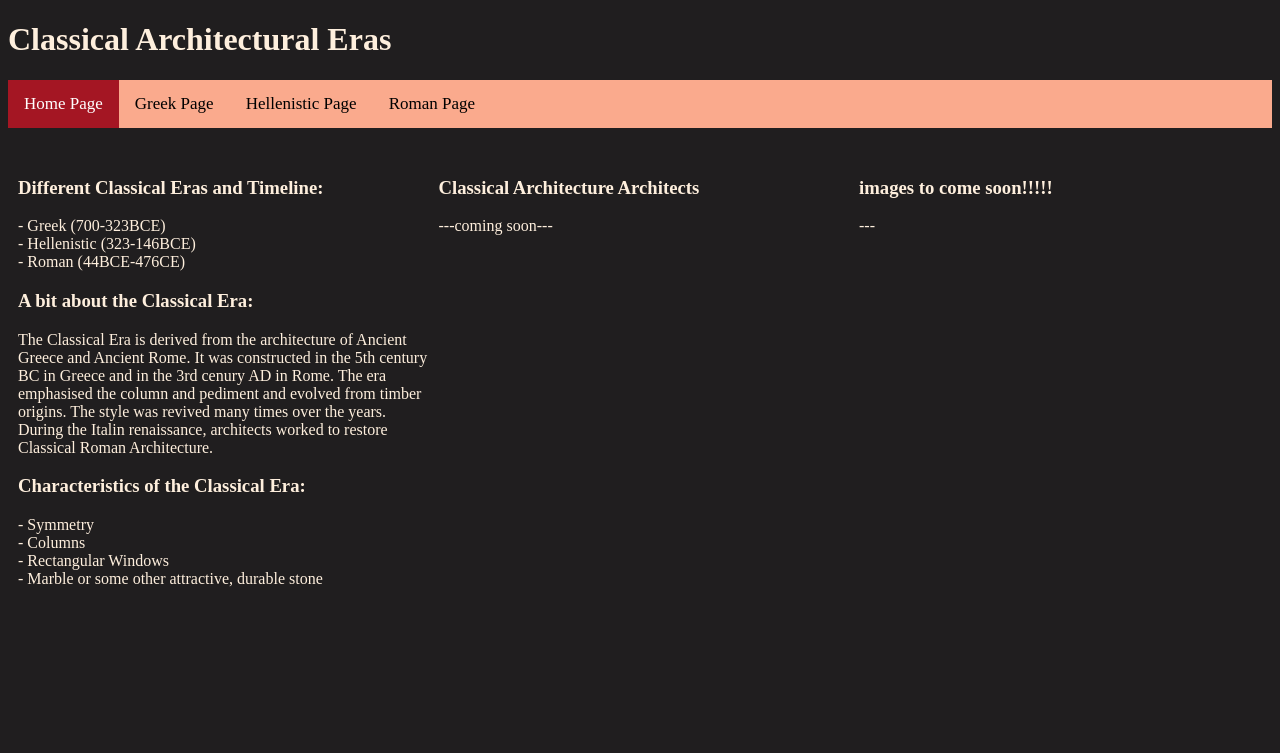
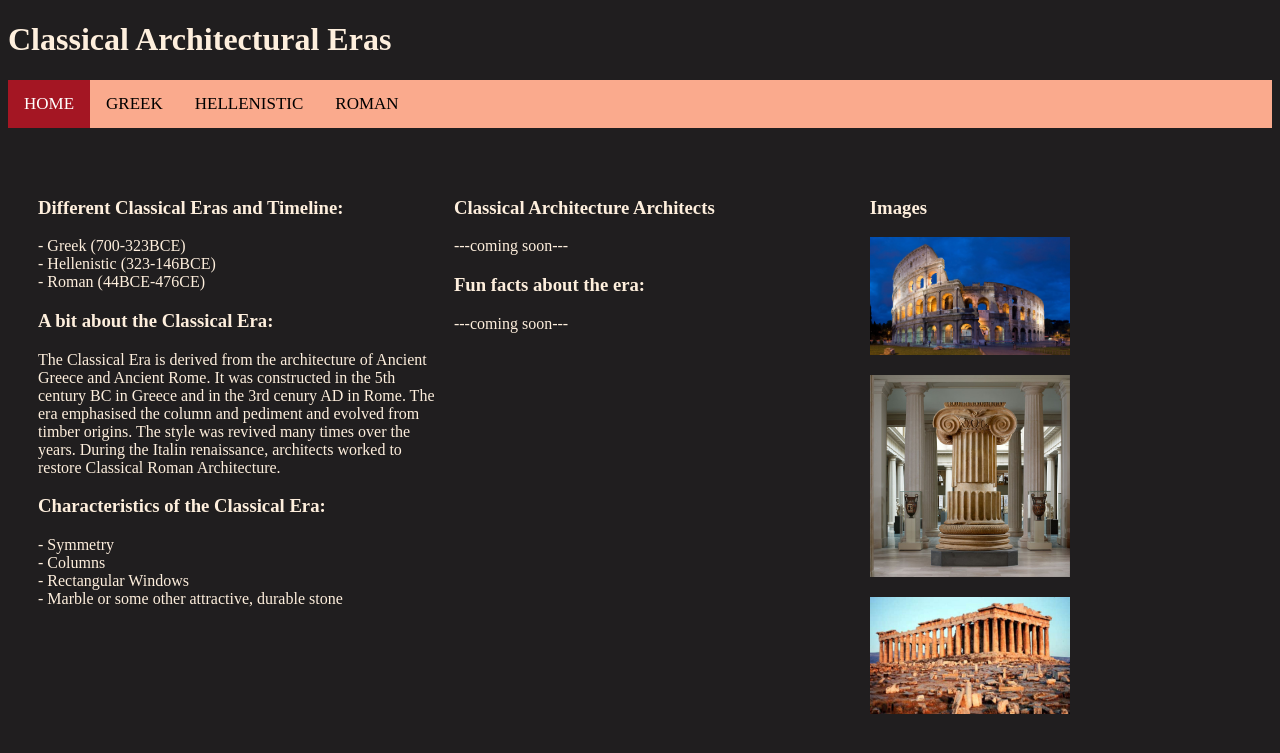
Before and after one commit to Llamalover217/eras, a Flask app: page / in a window 1280 px wide. Shown: the top 753 px of the page. Run offline with Flask 2, Linux system fonts and the light colour scheme.

Commit message:
added photos to home page

```diff
--- a/static/styles.css
+++ b/static/styles.css
@@ -28,6 +28,11 @@ ul {
   position: -webkit-sticky; /* Safari */   /* try to get working later */
   position: sticky;
   top: 0;
+}
+
+.rest {
+  /* gives the rest of the page a margin of 30px */
+  margin: 30px;
 }
 
 .center-text {
@@ -64,22 +69,20 @@ ul {
   color: white;
 }
 
-.item1 { grid-area: header; }
-.item2 { grid-area: nav; }
-.item3 { grid-area: leftmain; }
-.item4 { grid-area: middlemain; }
-.item5 { grid-area: rightmain; }
-.item6 { grid-area: footer; }
+.item1 { grid-area: leftmain; }
+.item2 { grid-area: middlemain; }
+.item3 { grid-area: rightmain; }
+.item4 { grid-area: footer; }
 
 .grid-container {
   display: grid;
   grid-template-areas:
     'leftmain middlemain rightmain'
     'footer footer footer';
-  grid-template-columns: 33% 33% 33%;
+  grid-template-columns: 33.3% 33.3% 33.3%;
   justify-content: space-evenly;
-  grid-gap: 10px;
-  padding: 10px;
+  grid-column-gap: 15px;
+  padding: 0px;
 }
 
 .grid-container > div {
--- a/templates/home.html
+++ b/templates/home.html
@@ -1,7 +1,7 @@
 {% extends 'layout.html' %}
 {% block main %}
   <div class="grid-container">
-    <div class="grid-item item3">
+    <div class="grid-item item1">
       <h3>Different Classical Eras and Timeline:</h3>
       <p>- Greek (700-323BCE) <br>- Hellenistic (323-146BCE) <br>- Roman (44BCE-476CE)</p>
       <h3>A bit about the Classical Era:</h3>
@@ -20,22 +20,28 @@
         - Marble or some other attractive, durable stone
       </p>
     </div>
-    <div class="grid-item item4">
+    <div class="grid-item item2">
       <h3>Classical Architecture Architects</h3>
       <p>---coming soon---</p>
+      <h3>Fun facts about the era:</h3>
+      <p>---coming soon---</p>
     </div>
-    <div class="grid-item item5">
-      <h3>images to come soon!!!!!</h3>
-      <p>---</p>
+    <div class="grid-item item3">
+      <h3>Images</h3>
+      <img src="/static/images/roman-colosseum.jpeg" alt="Colosseum" width="200px">
+      <p></p>
+      <img src="/static/images/greek-column.jpeg" alt="Greek Column" width="200px">
+      <p></p>
+      <img src="/static/images/hellenistic-structure.jpeg" alt="Hellenistic Stucture" width="200px">
     </div>
   </div>
 {% endblock main %}
 
 <!--
   <div class="grid-container">
+    <div class="grid-item item1">1</div>
+    <div class="grid-item item2">2</div>
     <div class="grid-item item3">3</div>
     <div class="grid-item item4">4</div>
-    <div class="grid-item item5">5</div>
-    <div class="grid-item item6">6</div>
   </div>
 -->
--- a/templates/layout.html
+++ b/templates/layout.html
@@ -15,10 +15,10 @@
 <body>
   <h1>Classical Architectural Eras</h1>
   <div class="topnav">
-    {{ nav_item('/', 'Home Page', ['/home']) }}
-    {{ nav_item('/greek', 'Greek Page') }}
-    {{ nav_item('/hellenistic', 'Hellenistic Page') }}
-    {{ nav_item('/roman', 'Roman Page') }}
+    {{ nav_item('/', 'HOME', ['/home']) }}
+    {{ nav_item('/greek', 'GREEK') }}
+    {{ nav_item('/hellenistic', 'HELLENISTIC') }}
+    {{ nav_item('/roman', 'ROMAN') }}
   </div>
   <div class="rest">
     {% block main %} {% endblock main %}
```
Also changed, not shown: eraDatabase.db (added), static/images/Greek - people columns.jpeg (added), static/images/greek-column.jpeg (added), static/images/hellenistic-structure.jpeg (added), static/images/roman-colosseum.jpeg (added), static/images/roman-column-building.jpeg (added), static/images/roman-pantheon.jpeg (added), 1 other file.
